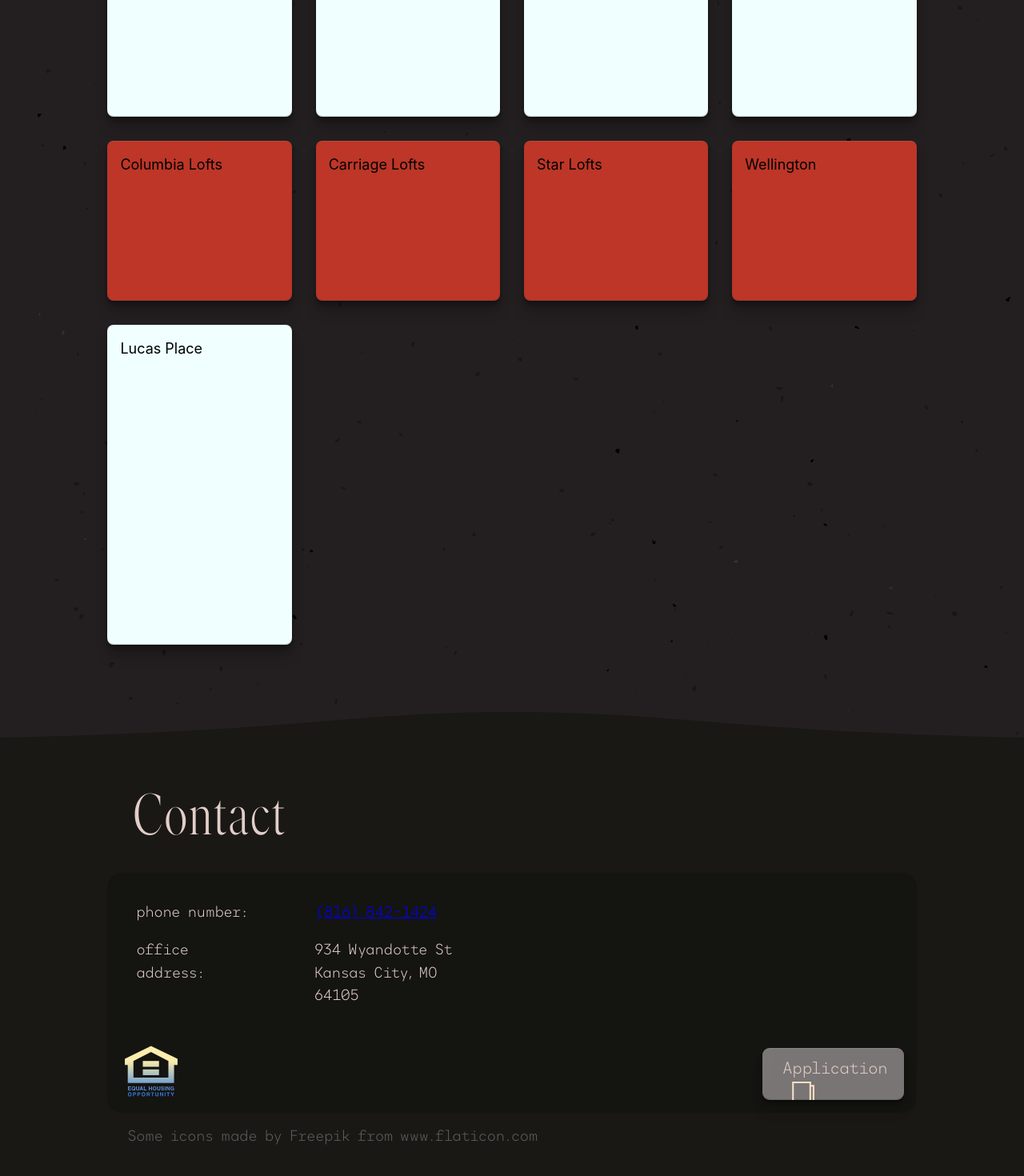
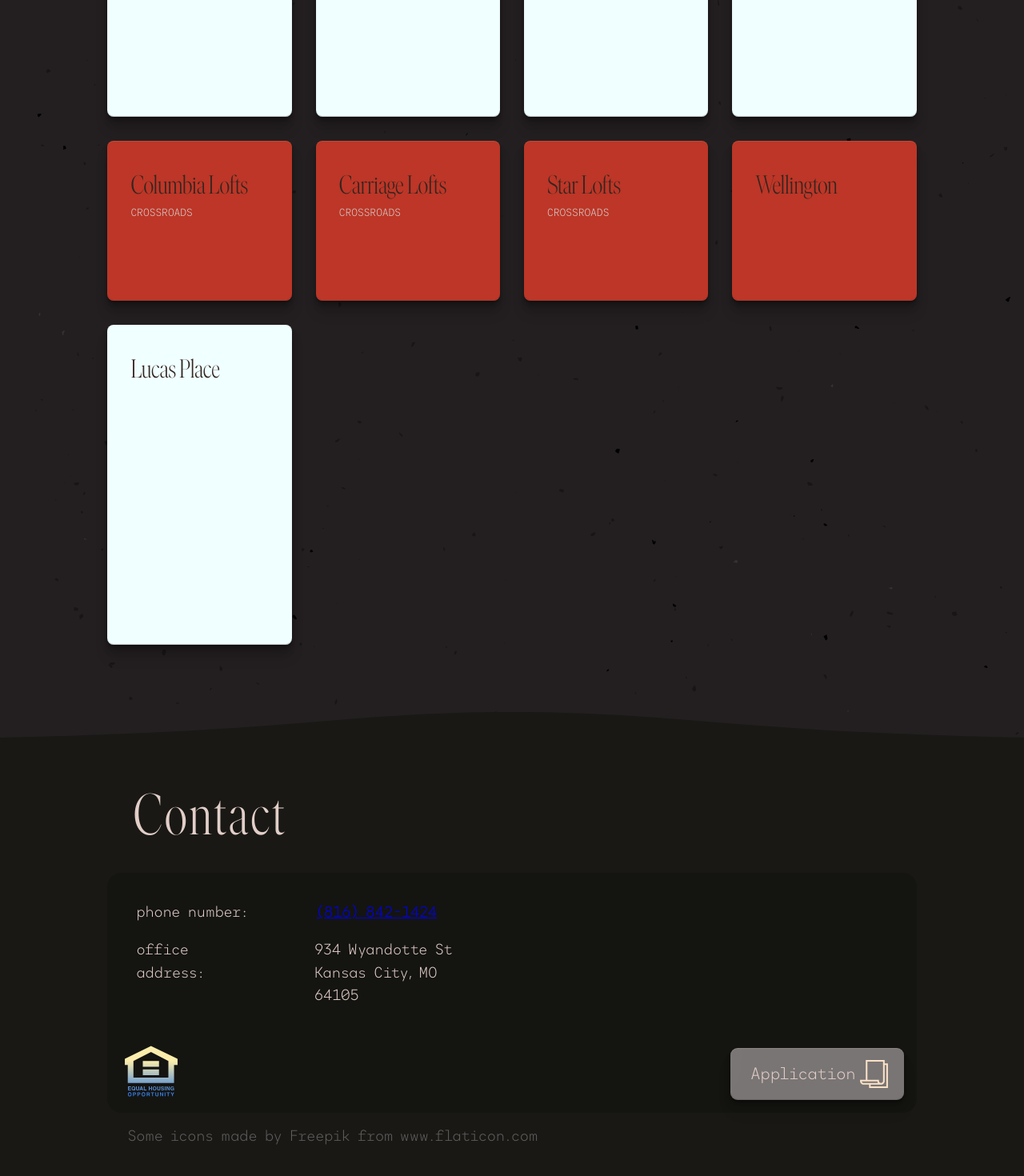
Before and after one commit to sucrete/OTLwebsite, a Next.js app: page / in a window 1280 px wide. Shown: the part 1310-2780 px from the top of the page at 80% size. Built offline with nearby package versions, Linux system fonts and the light colour scheme; a web font is replaced by a local one.

Commit message:
in process of adding styling to cards

```diff
--- a/components/Cards.js
+++ b/components/Cards.js
@@ -8,19 +8,19 @@ const breakpointColumnsObj = {
 };
 
 const cards = [
-  { zone: "River Market", building: "Chase Lofts", url: "", picURL: "chaseLofts", color: "azure" },
-  { zone: "River Market", building: "Old Town Lofts", url: "", picURL: "oldTownLofts", color: "azure" },
-  { zone: "Business Loop", building: "917 Lofts", url: "", picURL: "917Lofts", color: "cornflowerblue" },
-  { zone: "Business Loop", building: "Waltower Lofts", url: "", picURL: "waltowerLofts", color: "cornflowerblue" },
-  { zone: "Business Loop", building: "Hanover Lofts", url: "", picURL: "hanoverLofts", color: "cornflowerblue" },
-  { zone: "Business Loop", building: "Graphic Arts", url: "", picURL: "graphicArts", color: "cornflowerblue" },
-  { zone: "Business Loop", building: "Chambers Lofts", url: "", picURL: "chambersLofts", color: "cornflowerblue" },
-  { zone: "Business Loop", building: "Finance Lofts", url: "", picURL: "financeLofts", color: "cornflowerblue" },
-  { zone: "Crossroads", building: "Columbia Lofts", url: "", picURL: "columbiaLofts", color: "#CADB72" },
-  { zone: "Crossroads", building: "Carriage Lofts", url: "", picURL: "carriageLofts", color: "#CADB72" },
-  { zone: "Crossroads", building: "Star Lofts", url: "", picURL: "starLofts", color: "#CADB72" },
-  { zone: "", building: "Wellington", url: "", picURL: "wellington", color: "tomato" },
-  { zone: "", building: "Lucas Place", url: "", picURL: "lucasPlace", color: "#BEA2F2" }
+  { district: "River Market", building: "Chase Lofts", url: "", picURL: "chaseLofts", color: "azure" },
+  { district: "River Market", building: "Old Town Lofts", url: "", picURL: "oldTownLofts", color: "azure" },
+  { district: "Business Loop", building: "917 Lofts", url: "", picURL: "917Lofts", color: "cornflowerblue" },
+  { district: "Business Loop", building: "Waltower Lofts", url: "", picURL: "waltowerLofts", color: "cornflowerblue" },
+  { district: "Business Loop", building: "Hanover Lofts", url: "", picURL: "hanoverLofts", color: "cornflowerblue" },
+  { district: "Business Loop", building: "Graphic Arts", url: "", picURL: "graphicArts", color: "cornflowerblue" },
+  { district: "Business Loop", building: "Chambers Lofts", url: "", picURL: "chambersLofts", color: "cornflowerblue" },
+  { district: "Business Loop", building: "Finance Lofts", url: "", picURL: "financeLofts", color: "cornflowerblue" },
+  { district: "Crossroads", building: "Columbia Lofts", url: "", picURL: "columbiaLofts", color: "#CADB72" },
+  { district: "Crossroads", building: "Carriage Lofts", url: "", picURL: "carriageLofts", color: "#CADB72" },
+  { district: "Crossroads", building: "Star Lofts", url: "", picURL: "starLofts", color: "#CADB72" },
+  { district: "", building: "Wellington", url: "", picURL: "wellington", color: "tomato" },
+  { district: "", building: "Lucas Place", url: "", picURL: "lucasPlace", color: "#BEA2F2" }
 ];
 const Cards = () => (
   <div >
@@ -28,10 +28,11 @@ const Cards = () => (
       breakpointCols={breakpointColumnsObj}
       className="my-masonry-grid"
       columnClassName="my-masonry-grid_column">
-      {/* array of JSX items */}
       {cards.map((card) => (
         <div className="card" >
-          <div> {card.building}</div>
+          <a><div className="building"> {card.building}</div>
+            <div className="district"> {card.district}</div></a>
+
         </div>)
 
       )}
--- a/styles/global.css
+++ b/styles/global.css
@@ -199,7 +199,7 @@
 }
 
 .container main .marqueeWrapper .KCContainer .KCtext2 {
-  top: 47.5%;
+  top: 47.9%;
   left: 51.1%;
   color: #ed463a;
   font-family: "Prismatic Right";
@@ -343,13 +343,13 @@
   background: linear-gradient(to bottom, rgba(35, 31, 32, 0) 0%, rgba(35, 31, 32, 0.078) 18.5%, rgba(35, 31, 32, 0.154) 34.1%, rgba(35, 31, 32, 0.23) 47.2%, rgba(35, 31, 32, 0.304) 57.9%, rgba(35, 31, 32, 0.377) 66.6%, rgba(35, 31, 32, 0.448) 73.5%, rgba(35, 31, 32, 0.518) 78.9%, rgba(35, 31, 32, 0.586) 83.1%, rgba(35, 31, 32, 0.652) 86.3%, rgba(35, 31, 32, 0.716) 88.7%, rgba(35, 31, 32, 0.778) 90.8%, rgba(35, 31, 32, 0.837) 92.7%, rgba(35, 31, 32, 0.894) 94.7%, rgba(35, 31, 32, 0.949) 97%, #231f20 100%);
 }
 
-.cardsCorpus {
+.container main .cardsCorpus {
   width: 79vw;
   height: 100%;
   margin-top: 7em;
 }
 
-.cardsCorpus div .my-masonry-grid {
+.container main .cardsCorpus div .my-masonry-grid {
   display: -webkit-box;
   /* Not needed if autoprefixing */
   display: -ms-flexbox;
@@ -360,13 +360,13 @@
   width: auto;
 }
 
-.cardsCorpus div .my-masonry-grid .my-masonry-grid_column {
+.container main .cardsCorpus div .my-masonry-grid .my-masonry-grid_column {
   padding-left: 30px;
   /* gutter size */
   background-clip: padding-box;
 }
 
-.cardsCorpus div .my-masonry-grid .my-masonry-grid_column .card {
+.container main .cardsCorpus div .my-masonry-grid .my-masonry-grid_column .card {
   background: grey;
   /* Style your items */
   /* change div to reference your elements you put in <Masonry> */
@@ -374,22 +374,43 @@
   border-radius: 8px;
   -webkit-box-shadow: 0 1px 1px rgba(0, 0, 0, 0.12), 0 2px 2px rgba(0, 0, 0, 0.12), 0 4px 4px rgba(0, 0, 0, 0.12), 0 8px 8px rgba(0, 0, 0, 0.12), 0 16px 16px rgba(0, 0, 0, 0.12), inset 0 1px 1px #e2cec823, inset 0 -1px 1px #47413f4f;
           box-shadow: 0 1px 1px rgba(0, 0, 0, 0.12), 0 2px 2px rgba(0, 0, 0, 0.12), 0 4px 4px rgba(0, 0, 0, 0.12), 0 8px 8px rgba(0, 0, 0, 0.12), 0 16px 16px rgba(0, 0, 0, 0.12), inset 0 1px 1px #e2cec823, inset 0 -1px 1px #47413f4f;
-  padding: 16px;
 }
 
-.cardsCorpus div .my-masonry-grid .my-masonry-grid_column .card:nth-child(odd) {
+.container main .cardsCorpus div .my-masonry-grid .my-masonry-grid_column .card:nth-child(odd) {
   height: 300px;
   background-color: cornflowerblue;
 }
 
-.cardsCorpus div .my-masonry-grid .my-masonry-grid_column .card:nth-child(even) {
+.container main .cardsCorpus div .my-masonry-grid .my-masonry-grid_column .card:nth-child(even) {
   height: 400px;
   background-color: azure;
 }
 
-.cardsCorpus div .my-masonry-grid .my-masonry-grid_column .card:nth-child(3) {
+.container main .cardsCorpus div .my-masonry-grid .my-masonry-grid_column .card:nth-child(3) {
   height: 200px;
   background-color: #bd3627;
+}
+
+.container main .cardsCorpus div .my-masonry-grid .my-masonry-grid_column .card a {
+  position: relative;
+  left: 29px;
+  cursor: pointer;
+  width: 100%;
+  height: 100%;
+  padding: 16px;
+}
+
+.container main .cardsCorpus div .my-masonry-grid .my-masonry-grid_column .card a .building {
+  color: #332521;
+  font-family: "Ivar", sans-serif;
+  font-size: 1.8em;
+}
+
+.container main .cardsCorpus div .my-masonry-grid .my-masonry-grid_column .card a .district {
+  color: lightgray;
+  font-family: "Antikor", sans-serif;
+  font-size: .7em;
+  text-transform: uppercase;
 }
 
 footer {
@@ -486,6 +507,15 @@ footer .footerContent .contact .appButton {
   -webkit-transition: all 0.5s ease;
   transition: all 0.5s ease;
   overflow: hidden;
+  display: -webkit-inline-box;
+  display: -ms-inline-flexbox;
+  display: inline-flex;
+  -webkit-box-pack: center;
+      -ms-flex-pack: center;
+          justify-content: center;
+  -webkit-box-align: center;
+      -ms-flex-align: center;
+          align-items: center;
   -webkit-box-shadow: 0 1px 1px rgba(0, 0, 0, 0.178), 0 2px 2px rgba(0, 0, 0, 0.178), 0 4px 4px rgba(0, 0, 0, 0.12), 0 8px 10px rgba(0, 0, 0, 0.1), 0 16px 20px rgba(0, 0, 0, 0.05), inset 0 1px 1px #e2cec831, inset 0 -1px 1px #47413f4f;
           box-shadow: 0 1px 1px rgba(0, 0, 0, 0.178), 0 2px 2px rgba(0, 0, 0, 0.178), 0 4px 4px rgba(0, 0, 0, 0.12), 0 8px 10px rgba(0, 0, 0, 0.1), 0 16px 20px rgba(0, 0, 0, 0.05), inset 0 1px 1px #e2cec831, inset 0 -1px 1px #47413f4f;
 }
@@ -557,8 +587,10 @@ footer .footerContent .contact .appButton:visited {
 
 footer .footerContent .contact .appButton span {
   position: relative;
+  font-family: "Antikor", sans-serif;
+  color: #e2cec8;
+  font-size: 1.1em;
   bottom: -2px;
-  font-size: 1.1em;
 }
 
 footer .footerContent .contact .appButton .appImg {
--- a/styles/global.scss
+++ b/styles/global.scss
@@ -154,7 +154,7 @@ $shadow: #6c708f;
           }
         }
         .KCtext2 {
-          top: 47.5%;
+          top: 47.9%;
           left: 51.1%;
           color: #ed463a;
           font-family: "Prismatic Right";
@@ -289,10 +289,6 @@ $shadow: #6c708f;
         );
       }
     }
-
-  }
-}
-
     .cardsCorpus {
       width: 79vw;
       height: 100%;
@@ -307,14 +303,15 @@ $shadow: #6c708f;
           .my-masonry-grid_column {
            padding-left: 30px; /* gutter size */
            background-clip: padding-box;
-       .card { background: grey; /* Style your items */ /* change div to reference your elements you put in <Masonry> */
+           .card {
+            background: grey; /* Style your items */ /* change div to reference your elements you put in <Masonry> */
             margin-bottom: 30px;
             border-radius: 8px;
             box-shadow: 0 1px 1px rgba(0, 0, 0, 0.12), 0 2px 2px rgba(0, 0, 0, 0.12),
                  0 4px 4px rgba(0, 0, 0, 0.12), 0 8px 8px rgba(0, 0, 0, 0.12),
                  0 16px 16px rgba(0, 0, 0, 0.12), inset 0 1px 1px #e2cec823,
                  inset 0 -1px 1px #47413f4f;
-        padding: 16px;
+
             &:nth-child(odd) {
               height: 300px;
               background-color: cornflowerblue;
@@ -327,11 +324,34 @@ $shadow: #6c708f;
               height: 200px;
               background-color: #bd3627;
             }
+            a {
+              position: relative;
+              left: 29px;
+              cursor: pointer;
+              width: 100%;
+              height: 100%;
+              padding: 16px;
+              .building {
+                color: #332521;
+                font-family: "Ivar", sans-serif;
+                font-size: 1.8em;
+              }
+              .district {
+                color: lightgray;
+                font-family: "Antikor", sans-serif;
+                font-size: .7em;
+                text-transform: uppercase;
               }
             }
           }
          }
         }
+      }
+     }
+
+  }
+}
+
 
 
 
@@ -410,6 +430,9 @@ footer {
         height: 65px;
         transition: all 0.5s ease;
         overflow: hidden;
+        display: inline-flex;
+        justify-content: center;
+        align-items: center;
         box-shadow: 0 1px 1px rgba(0, 0, 0, 0.178),
           0 2px 2px rgba(0, 0, 0, 0.178), 0 4px 4px rgba(0, 0, 0, 0.12),
           0 8px 10px rgba(0, 0, 0, 0.1), 0 16px 20px rgba(0, 0, 0, 0.05),
@@ -465,8 +488,10 @@ footer {
         }
         span {
           position: relative;
+          font-family: "Antikor", sans-serif;
+          color: $btnTxtClr;
+          font-size: 1.1em;
           bottom: -2px;
-          font-size: 1.1em;
         }
         .appImg {
           filter: sepia(0.4);
```
Also changed, not shown: 1 other file (tests, documents, lock files or other folders). Lines whose indentation alone changed are shown as unchanged.
